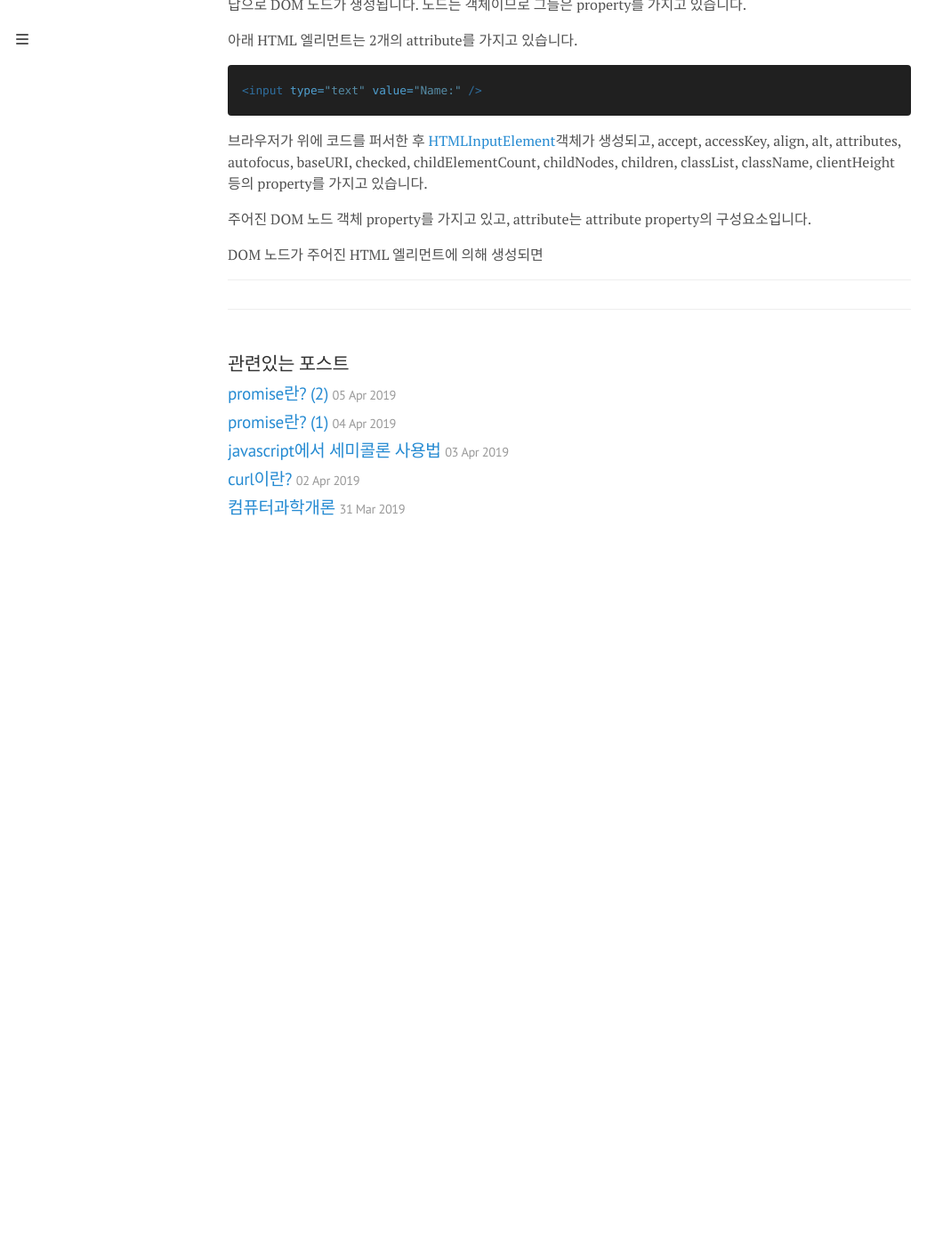
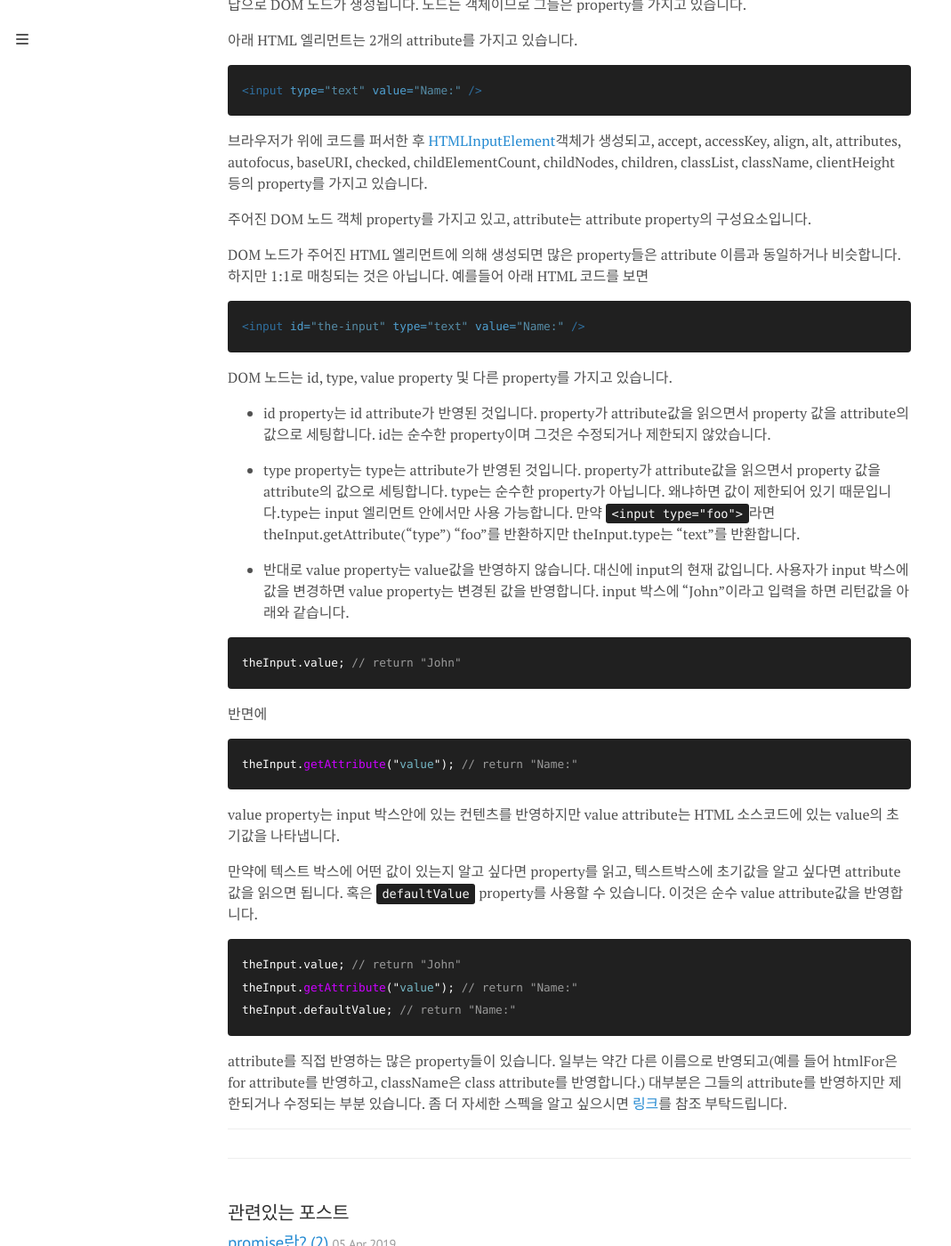
Before and after one commit to austinpark420/austinpark420.github.io, a Jekyll site: the page built from _posts/2019-04-07-attribute_property.md, in a window 1280 px wide and 1400 px high, scrolled down 305 px. Shown: the whole window at 89% size, without its empty margins (0-1069 px from the left). Built offline with Jekyll 4.4.1, drawn with Linux system fonts in a browser that asks for light colours; some web fonts are replaced; before the commit the page ends 935 px from its top, so only the background shows below that.

Commit message:
edit post_attributeVSporperty

````diff
--- a/_posts/2019-04-07-attribute_property.md
+++ b/_posts/2019-04-07-attribute_property.md
@@ -19,4 +19,38 @@ HTML 소스코드를 작성할 때, HTML 엘리먼트안에서 attribute를 정
 
 주어진 DOM 노드 객체 property를 가지고 있고, attribute는 attribute property의 구성요소입니다.
 
-DOM 노드가 주어진 HTML 엘리먼트에 의해 생성되면
+DOM 노드가 주어진 HTML 엘리먼트에 의해 생성되면 많은 property들은 attribute 이름과 동일하거나 비슷합니다. 하지만 1:1로 매칭되는 것은 아닙니다. 예를들어 아래 HTML 코드를 보면
+
+```html
+<input id="the-input" type="text" value="Name:" />
+```
+
+DOM 노드는 id, type, value property 및 다른 property를 가지고 있습니다.
+
+- id property는 id attribute가 반영된 것입니다. property가 attribute값을 읽으면서 property 값을 attribute의 값으로 세팅합니다. id는 순수한 property이며 그것은 수정되거나 제한되지 않았습니다.
+
+- type property는 type는 attribute가 반영된 것입니다. property가 attribute값을 읽으면서 property 값을 attribute의 값으로 세팅합니다. type는 순수한 property가 아닙니다. 왜냐하면 값이 제한되어 있기 때문입니다.type는 input 엘리먼트 안에서만 사용 가능합니다. 만약 `<input type="foo">`라면 theInput.getAttribute("type") "foo"를 반환하지만 theInput.type는 "text"를 반환합니다.
+
+- 반대로 value property는 value값을 반영하지 않습니다. 대신에 input의 현재 값입니다. 사용자가 input 박스에 값을 변경하면 value property는 변경된 값을 반영합니다. input 박스에 "John"이라고 입력을 하면 리턴값을 아래와 같습니다.
+
+```javascript
+theInput.value; // return "John"
+```
+
+반면에
+
+```javascript
+theInput.getAttribute("value"); // return "Name:"
+```
+
+value property는 input 박스안에 있는 컨텐츠를 반영하지만 value attribute는 HTML 소스코드에 있는 value의 초기값을 나타냅니다.
+
+만약에 텍스트 박스에 어떤 값이 있는지 알고 싶다면 property를 읽고, 텍스트박스에 초기값을 알고 싶다면 attribute 값을 읽으면 됩니다. 혹은 `defaultValue` property를 사용할 수 있습니다. 이것은 순수 value attribute값을 반영합니다.
+
+```javascript
+theInput.value; // return "John"
+theInput.getAttribute("value"); // return "Name:"
+theInput.defaultValue; // return "Name:"
+```
+
+attribute를 직접 반영하는 많은 property들이 있습니다. 일부는 약간 다른 이름으로 반영되고(예를 들어 htmlFor은 for attribute를 반영하고, className은 class attribute를 반영합니다.) 대부분은 그들의 attribute를 반영하지만 제한되거나 수정되는 부분 있습니다. 좀 더 자세한 스펙을 알고 싶으시면 [링크](https://www.w3.org/TR/html5/infrastructure.html#reflect)를 참조 부탁드립니다.
````
